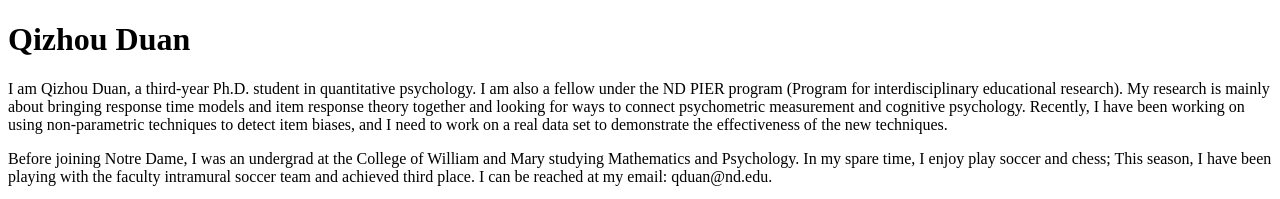
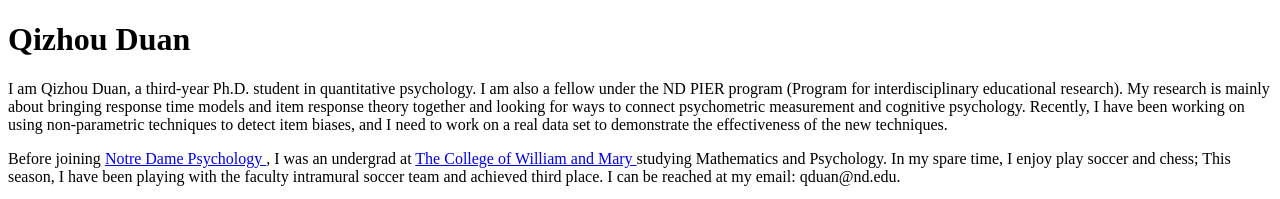
Before and after one commit to qizhouduan-nd/qizhouduan-nd.github.io, a plain HTML site: page index.html in a window 1280 px wide. Shown: the top 199 px of the page. Drawn offline with Linux system fonts and the light colour scheme.

Commit message:
Update index.html
added hyperlinks

```diff
--- a/index.html
+++ b/index.html
@@ -7,7 +7,7 @@
 <h1> Qizhou Duan </h1>
 <p> I am Qizhou Duan, a third-year Ph.D. student in quantitative psychology. I am also a fellow under the ND PIER program (Program for interdisciplinary educational research). My research is mainly about bringing response time models and item response theory together and looking for ways to connect psychometric measurement and cognitive psychology. Recently, I have been working on using non-parametric techniques to detect item biases, and I need to work on a real data set to demonstrate the effectiveness of the new techniques. </p>
 
-<p> Before joining Notre Dame, I was an undergrad at the College of William and Mary studying Mathematics and Psychology. In my spare time, I enjoy play soccer and chess; This season, I have been playing with the faculty intramural soccer team and achieved third place. I can be reached at my email: qduan@nd.edu. </p>
+<p> Before joining  <a href = "https://psychology.nd.edu/"> Notre Dame Psychology </a>, I was an undergrad at <a href = "www.wm.edu"> The College of William and Mary </a> studying Mathematics and Psychology. In my spare time, I enjoy play soccer and chess; This season, I have been playing with the faculty intramural soccer team and achieved third place. I can be reached at my email: qduan@nd.edu. </p>
 
 
 <img src = "Qizhou Duan.JPG" width = "300" height= "350">
```
